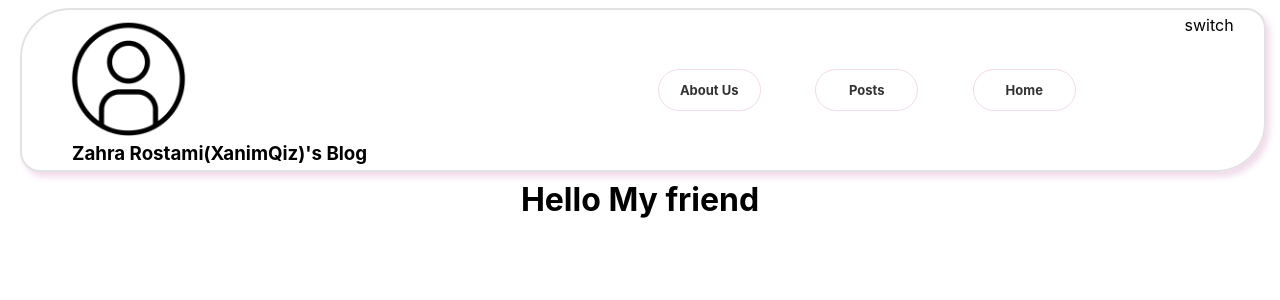
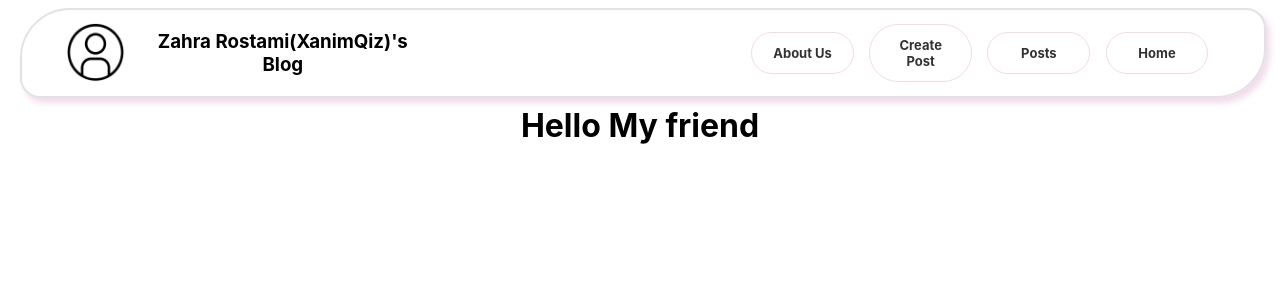
Before and after one commit to zahraRostami1999/blog-app, a React (Create React App) app: page / in a window 1280 px wide. Shown: the top 300 px of the page. Built offline with nearby package versions, Linux system fonts and the light colour scheme.

Commit message:
edit Header componnet: add create post button to navbar

```diff
--- a/src/Components/header/Header.jsx
+++ b/src/Components/header/Header.jsx
@@ -1,12 +1,12 @@
 import styled from "./header.module.css";
 import logo from "./../../assets/image/profile.png";
-import {Link} from 'react-router-dom';
+import { Link } from "react-router-dom";
 
 function Header(props) {
   return (
     <header className={styled.header}>
       <div className={styled.container}>
-        <div className={styled.logo}>
+        <div className={styled.logoContainer}>
           <div className={styled.logoImg}>
             <img src={logo} alt="logo" />
           </div>
@@ -14,14 +14,15 @@ function Header(props) {
             <h3>{props.blogTitle}</h3>
           </div>
         </div>
+
         <div className={styled.navbarContainer}>
           <div className={styled.navbar}>
             <Link to="/">Home</Link>
             <Link to="/Posts">Posts</Link>
+            <Link to="/Create-Post">Create Post</Link>
             <Link to="/about">About Us</Link>
           </div>
         </div>
-        <div className={styled.switch}> switch</div>
       </div>
     </header>
   );
```
